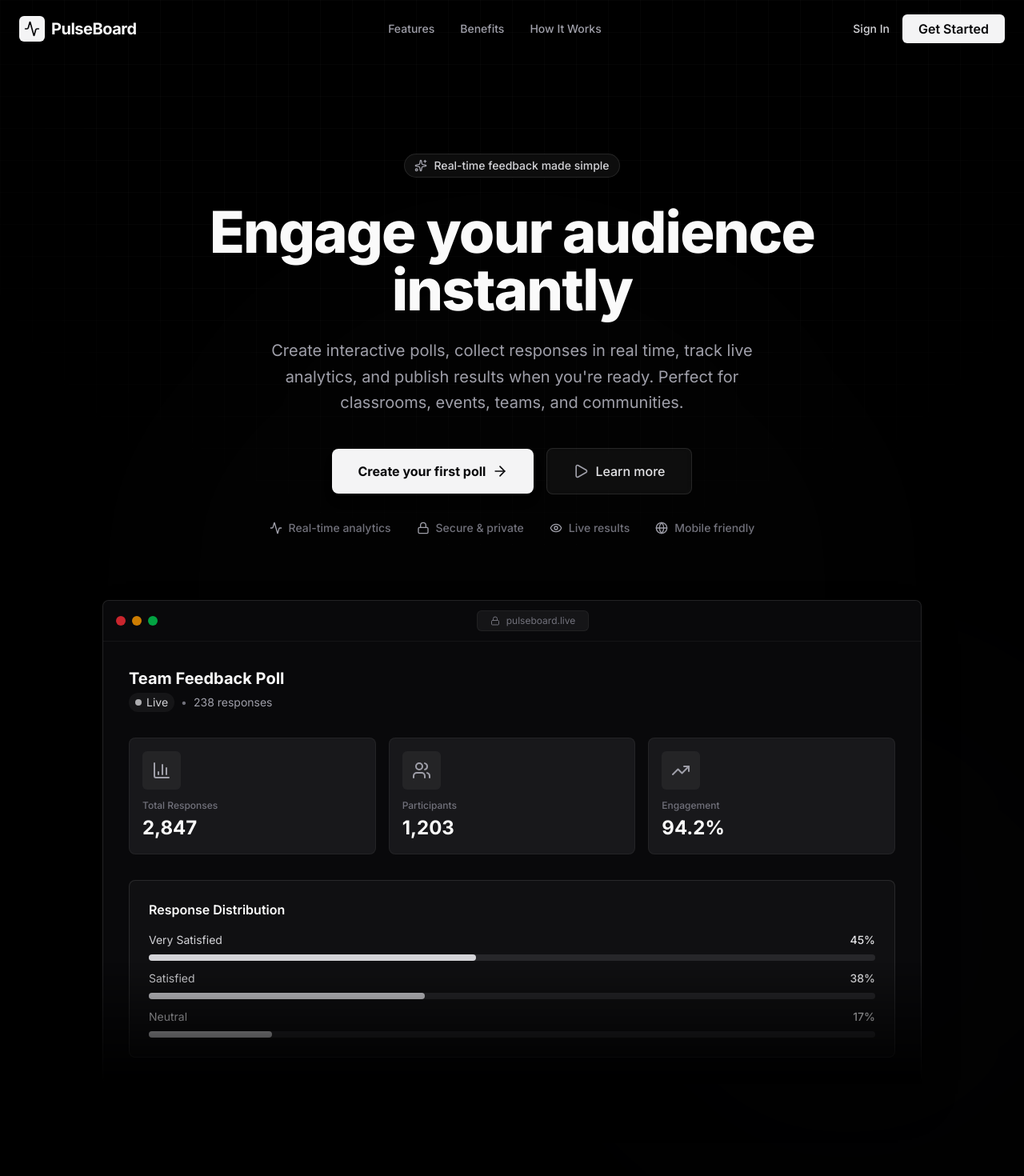
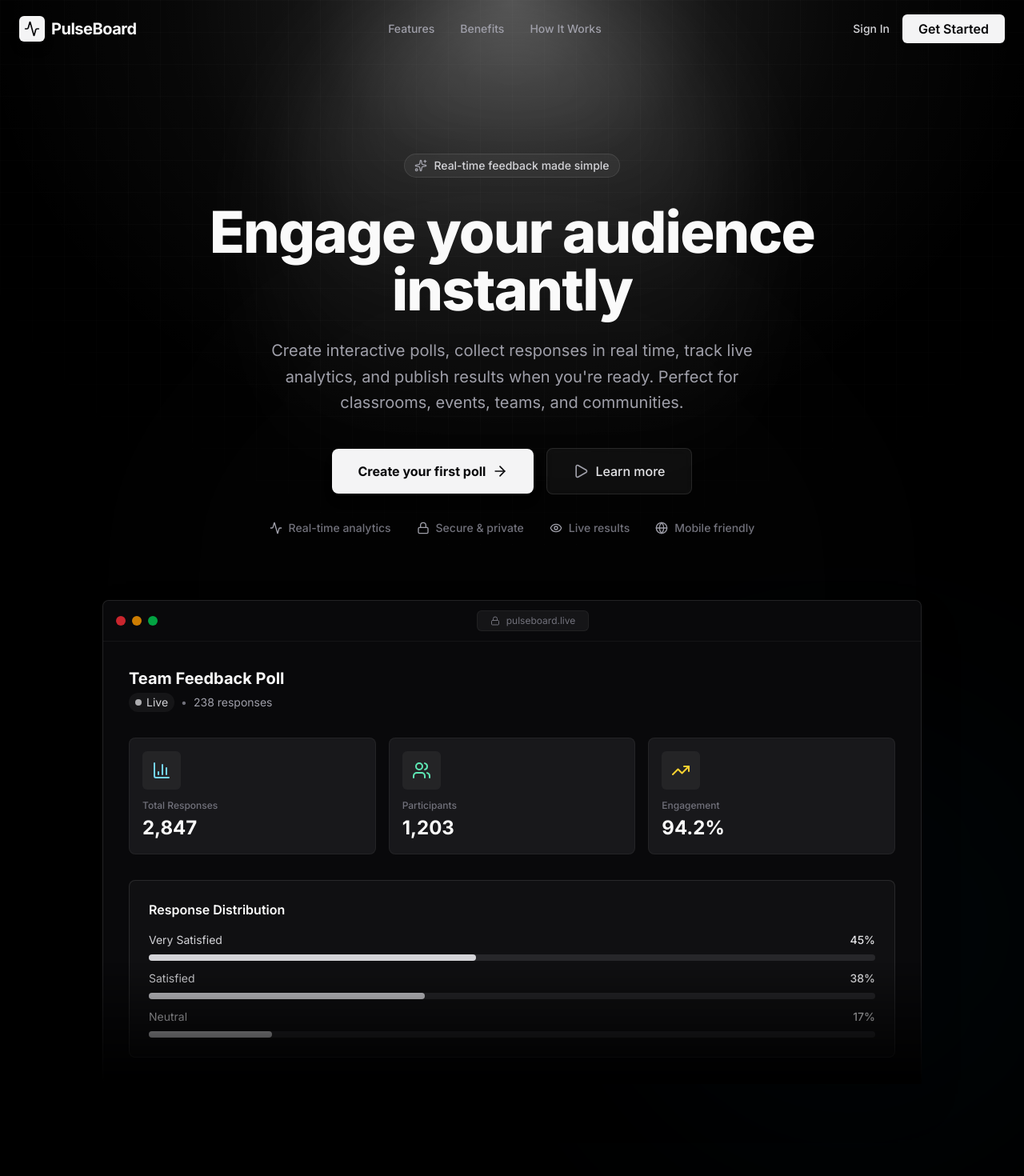
Before and after one commit to Govindggupta/PulseBoard, a React (Vite) app in the folder client/: page / in a window 1280 px wide. Shown: the top 1470 px of the page at 80% size. Built offline with nearby package versions, Linux system fonts and the light colour scheme; no server answers.

Commit message:
Home page ui lights update

```diff
--- a/client/package.json
+++ b/client/package.json
@@ -19,6 +19,7 @@
     "class-variance-authority": "^0.7.1",
     "clsx": "^2.1.1",
     "lucide-react": "^1.16.0",
+    "motion": "^12.38.0",
     "react": "^19.2.6",
     "react-dom": "^19.2.6",
     "react-hook-form": "^7.75.0",
--- a/client/src/pages/HomePage.tsx
+++ b/client/src/pages/HomePage.tsx
@@ -121,9 +121,9 @@ function Hero() {
   return (
     <section className="relative pt-32 pb-20 lg:pt-48 lg:pb-32 overflow-hidden">
       {/* Background - Subtle gray */}
-      <div className="absolute top-1/2 left-1/2 -translate-x-1/2 -translate-y-1/2 w-[800px] h-[800px] bg-zinc-700/5 rounded-full blur-[120px] opacity-60 mix-blend-screen pointer-events-none"></div>
-      <div className="absolute top-1/2 left-1/2 -translate-x-1/2 -translate-y-1/2 w-[600px] h-[600px] bg-zinc-600/5 rounded-full blur-[100px] opacity-50 mix-blend-screen pointer-events-none translate-x-[20%] translate-y-[20%]"></div>
-      <div className="absolute inset-0 bg-[linear-gradient(rgba(255,255,255,0.02)_1px,transparent_1px),linear-gradient(90deg,rgba(255,255,255,0.02)_1px,transparent_1px)] bg-[size:40px_40px] pointer-events-none [mask-image:radial-gradient(ellipse_60%_50%_at_50%_0%,#000_70%,transparent_100%)]"></div>
+      <div className="absolute top-1/2 left-1/2 -translate-x-1/2 -translate-y-1/2 w-200 h-200 bg-zinc-700/5 rounded-full blur-[120px] opacity-60 mix-blend-screen pointer-events-none"></div>
+      <div className="absolute top-1/2 left-1/2 translate-x-[20%] translate-y-[20%] w-150 h-150 bg-sky-500/5 rounded-full blur-[100px] opacity-50 mix-blend-screen pointer-events-none"></div>
+      <div className="absolute inset-0 bg-[linear-gradient(rgba(255,255,255,0.02)_1px,transparent_1px),linear-gradient(90deg,rgba(255,255,255,0.02)_1px,transparent_1px)] bg-size-[40px_40px] pointer-events-none mask-[radial-gradient(ellipse_60%_50%_at_50%_0%,#000_70%,transparent_100%)]"></div>
 
       <div className="max-w-7xl mx-auto px-4 sm:px-6 lg:px-8 relative z-10">
         <div className="text-center max-w-4xl mx-auto">
@@ -209,7 +209,7 @@ function Hero() {
           transition={{ duration: 0.7, delay: 0.4 }}
           className="mt-20 relative mx-auto max-w-5xl group"
         >
-          <div className="absolute inset-0 bg-gradient-to-t from-black via-transparent to-transparent z-10 top-1/2"></div>
+          <div className="absolute inset-0 bg-linear-to-t from-black via-transparent to-transparent z-10 top-1/2"></div>
           <div className="absolute -inset-1 bg-white/5 rounded-lg blur-xl opacity-0 group-hover:opacity-100 transition duration-700"></div>
 
           <div className="relative rounded-lg border border-white/10 bg-card/90 backdrop-blur shadow-2xl shadow-black/35 overflow-hidden">
@@ -241,30 +241,30 @@ function Hero() {
               </div>
 
               <div className="grid grid-cols-1 md:grid-cols-3 gap-4 mb-8">
-                <div className="bg-zinc-900 border border-white/5 p-4 rounded-lg hover:border-white/10 transition-colors">
-                  <div className="p-3 bg-white/5 rounded-md text-zinc-400 w-fit mb-3">
+                <motion.div whileHover={{ y: -3 }} className="bg-zinc-900 border border-white/5 p-4 rounded-lg hover:border-white/10 transition-colors">
+                  <div className="p-3 bg-white/5 rounded-md text-sky-300 w-fit mb-3">
                     <BarChart3 className="w-6 h-6" />
                   </div>
                   <p className="text-xs text-zinc-500 font-medium">Total Responses</p>
                   <p className="text-2xl font-bold text-zinc-50 mt-1">2,847</p>
-                </div>
-                <div className="bg-zinc-900 border border-white/5 p-4 rounded-lg hover:border-white/10 transition-colors">
-                  <div className="p-3 bg-white/5 rounded-md text-zinc-400 w-fit mb-3">
+                </motion.div>
+                <motion.div whileHover={{ y: -3 }} className="bg-zinc-900 border border-white/5 p-4 rounded-lg hover:border-white/10 transition-colors">
+                  <div className="p-3 bg-white/5 rounded-md text-emerald-300 w-fit mb-3">
                     <Users className="w-6 h-6" />
                   </div>
                   <p className="text-xs text-zinc-500 font-medium">Participants</p>
                   <p className="text-2xl font-bold text-zinc-50 mt-1">1,203</p>
-                </div>
-                <div className="bg-zinc-900 border border-white/5 p-4 rounded-lg hover:border-white/10 transition-colors">
-                  <div className="p-3 bg-white/5 rounded-md text-zinc-400 w-fit mb-3">
+                </motion.div>
+                <motion.div whileHover={{ y: -3 }} className="bg-zinc-900 border border-white/5 p-4 rounded-lg hover:border-white/10 transition-colors">
+                  <div className="p-3 bg-white/5 rounded-md text-amber-300 w-fit mb-3">
                     <TrendingUp className="w-6 h-6" />
                   </div>
                   <p className="text-xs text-zinc-500 font-medium">Engagement</p>
                   <p className="text-2xl font-bold text-zinc-50 mt-1">94.2%</p>
-                </div>
+                </motion.div>
               </div>
 
-              <div className="bg-white/[0.03] border border-white/10 rounded-lg p-6">
+              <div className="bg-white/3 border border-white/10 rounded-lg p-6">
                 <h4 className="text-zinc-50 font-semibold mb-4">Response Distribution</h4>
                 <div className="space-y-3">
                   <div>
@@ -341,7 +341,7 @@ function Features() {
 
   return (
     <section id="features" className="relative py-20 lg:py-32 overflow-hidden">
-      <div className="absolute top-0 left-1/2 -translate-x-1/2 w-[600px] h-[600px] bg-zinc-700/5 rounded-full blur-[120px] opacity-40 mix-blend-screen pointer-events-none"></div>
+      <div className="absolute top-0 left-1/2 -translate-x-1/2 w-150 h-150 bg-sky-500/5 rounded-full blur-[120px] opacity-40 mix-blend-screen pointer-events-none"></div>
 
       <div className="max-w-7xl mx-auto px-4 sm:px-6 lg:px-8 relative z-10">
         <motion.div
@@ -371,18 +371,18 @@ function Features() {
                 viewport={{ once: true }}
                 className="group"
               >
-                <div className="relative p-6 rounded-lg border border-white/10 bg-white/[0.03] hover:border-white/20 transition-all duration-300 h-full backdrop-blur">
-                  <div className="absolute inset-0 bg-white/[0.01] group-hover:bg-white/[0.02] rounded-lg transition duration-300"></div>
+                <motion.div whileHover={{ y: -4 }} className="relative p-6 rounded-lg border border-white/10 bg-white/3 hover:border-white/20 transition-all duration-300 h-full backdrop-blur">
+                  <div className="absolute inset-0 bg-white/1 group-hover:bg-white/2 rounded-lg transition duration-300"></div>
 
                   <div className="relative z-10">
-                    <div className="p-3 bg-white/[0.08] rounded-lg w-fit mb-4">
+                    <div className="p-3 bg-white/8 rounded-lg w-fit mb-4">
                       <Icon className="w-6 h-6 text-zinc-400" />
                     </div>
 
                     <h3 className="text-lg font-semibold text-zinc-50 mb-2">{feature.title}</h3>
                     <p className="text-zinc-400 text-sm leading-relaxed">{feature.description}</p>
                   </div>
-                </div>
+                </motion.div>
               </motion.div>
             )
           })}
@@ -405,7 +405,7 @@ function Benefits() {
 
   return (
     <section id="benefits" className="relative py-20 lg:py-32 overflow-hidden">
-      <div className="absolute top-1/2 right-0 w-[500px] h-[500px] bg-zinc-700/5 rounded-full blur-[120px] opacity-40 mix-blend-screen pointer-events-none"></div>
+      <div className="absolute top-1/2 right-0 w-125 h-125 bg-zinc-700/5 rounded-full blur-[120px] opacity-40 mix-blend-screen pointer-events-none"></div>
 
       <div className="max-w-7xl mx-auto px-4 sm:px-6 lg:px-8 relative z-10">
         <div className="grid grid-cols-1 lg:grid-cols-2 gap-12 items-center">
@@ -434,7 +434,7 @@ function Benefits() {
                     viewport={{ once: true }}
                     className="flex items-center gap-3"
                   >
-                    <Icon className="w-5 h-5 text-zinc-400 flex-shrink-0" />
+                    <Icon className="w-5 h-5 text-zinc-400 shrink-0" />
                     <span className="text-zinc-200 text-lg">{benefit.text}</span>
                   </motion.div>
                 )
@@ -464,24 +464,24 @@ function Benefits() {
             viewport={{ once: true }}
             className="relative"
           >
-            <div className="bg-white/[0.03] rounded-xl p-8 border border-white/10">
+            <div className="bg-white/3 rounded-xl p-8 border border-white/10">
               <div className="space-y-6">
                 <div className="flex gap-4">
-                  <Shield className="w-8 h-8 text-zinc-400 flex-shrink-0" />
+                  <Shield className="w-8 h-8 text-zinc-400 shrink-0" />
                   <div>
                     <h4 className="text-zinc-50 font-semibold mb-2">Enterprise Grade Security</h4>
                     <p className="text-zinc-400 text-sm">Your data is protected with industry-standard encryption and security practices.</p>
                   </div>
                 </div>
                 <div className="flex gap-4">
-                  <Clock className="w-8 h-8 text-zinc-400 flex-shrink-0" />
+                  <Clock className="w-8 h-8 text-zinc-400 shrink-0" />
                   <div>
                     <h4 className="text-zinc-50 font-semibold mb-2">Lightning Fast</h4>
                     <p className="text-zinc-400 text-sm">Optimized performance ensures results load instantly, no matter the scale.</p>
                   </div>
                 </div>
                 <div className="flex gap-4">
-                  <Users className="w-8 h-8 text-zinc-400 flex-shrink-0" />
+                  <Users className="w-8 h-8 text-zinc-400 shrink-0" />
                   <div>
                     <h4 className="text-zinc-50 font-semibold mb-2">Built for Scale</h4>
                     <p className="text-zinc-400 text-sm">Handle thousands of simultaneous participants without any performance issues.</p>
@@ -523,7 +523,7 @@ function HowItWorks() {
 
   return (
     <section id="how" className="relative py-20 lg:py-32 overflow-hidden">
-      <div className="absolute bottom-0 left-1/2 -translate-x-1/2 w-[600px] h-[600px] bg-zinc-700/5 rounded-full blur-[120px] opacity-40 mix-blend-screen pointer-events-none"></div>
+      <div className="absolute bottom-0 left-1/2 -translate-x-1/2 w-150 h-150 bg-emerald-500/5 rounded-full blur-[120px] opacity-40 mix-blend-screen pointer-events-none"></div>
 
       <div className="max-w-7xl mx-auto px-4 sm:px-6 lg:px-8 relative z-10">
         <motion.div
@@ -551,7 +551,7 @@ function HowItWorks() {
               viewport={{ once: true }}
               className="relative"
             >
-              <div className="p-6 rounded-lg border border-white/10 bg-white/[0.03] backdrop-blur">
+              <div className="p-6 rounded-lg border border-white/10 bg-white/3 backdrop-blur">
                 <div className="text-4xl font-bold text-zinc-400 mb-4">
                   {step.number}
                 </div>
@@ -576,8 +576,8 @@ function HowItWorks() {
 function CTA() {
   return (
     <section className="relative py-20 lg:py-32 overflow-hidden">
-      <div className="absolute inset-0 bg-white/[0.01]"></div>
-      <div className="absolute top-0 left-1/2 -translate-x-1/2 w-[600px] h-[600px] bg-zinc-700/5 rounded-full blur-[120px] opacity-40 mix-blend-screen pointer-events-none"></div>
+      <div className="absolute inset-0 bg-white/1"></div>
+      <div className="absolute top-0 left-1/2 -translate-x-1/2 w-150 h-150 bg-sky-500/5 rounded-full blur-[120px] opacity-40 mix-blend-screen pointer-events-none"></div>
 
       <div className="max-w-4xl mx-auto px-4 sm:px-6 lg:px-8 relative z-10 text-center">
         <motion.div
@@ -699,7 +699,25 @@ function Footer() {
 // Main HomePage Component
 export function HomePage() {
   return (
-    <div className="min-h-screen bg-black text-zinc-50">
+    <div className="relative min-h-screen overflow-hidden bg-black text-zinc-50">
+      <motion.div
+        aria-hidden="true"
+        initial={{ opacity: 0, scaleY: 0.55, y: -48 }}
+        animate={{ opacity: 1, scaleY: 1, y: 0 }}
+        transition={{ duration: 1.4, ease: 'easeOut' }}
+        className="pointer-events-none absolute inset-x-0 top-0 z-0 h-136 origin-top"
+        style={{
+          background:
+            'radial-gradient(ellipse at top, rgba(255,255,255,0.28) 0%, rgba(255,255,255,0.16) 14%, rgba(255,255,255,0.08) 28%, rgba(255,255,255,0.03) 46%, transparent 74%)',
+        }}
+      />
+      <motion.div
+        aria-hidden="true"
+        initial={{ opacity: 0, y: -60 }}
+        animate={{ opacity: [0, 0.9, 0.7, 0.85], y: 0 }}
+        transition={{ duration: 1.8, ease: 'easeOut', delay: 0.15 }}
+        className="pointer-events-none absolute inset-x-[28%] top-0 z-0 h-192 rounded-full bg-[linear-gradient(180deg,rgba(255,255,255,0.22)_0%,rgba(255,255,255,0.12)_22%,rgba(255,255,255,0.05)_48%,transparent_78%)] blur-3xl"
+      />
       <Navbar />
       <Hero />
       <Features />
```
Also changed, not shown: 1 other file (tests, documents, lock files or other folders).
